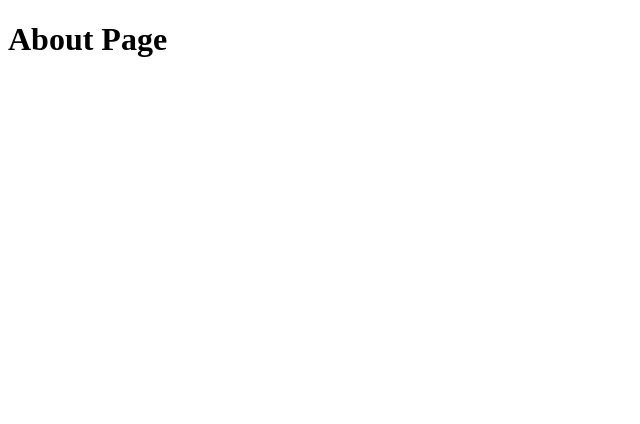
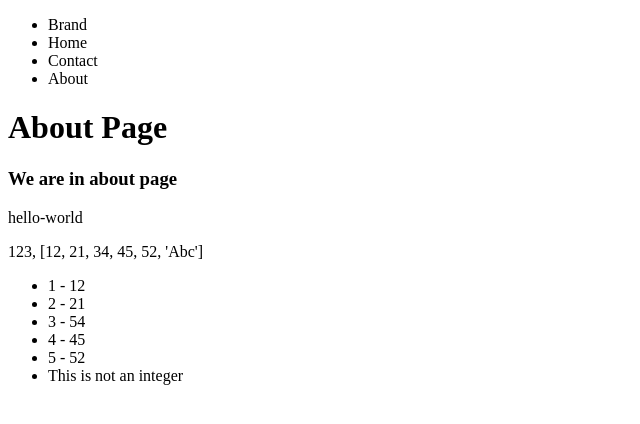
Before and after one commit to souravjangra/Django-Setup, a Django app: page /about in a window 1280 px wide. Shown: the top 424 px of the page, without its empty margins (0-640 px from the left). Run offline with Django 3.2, Linux system fonts and the light colour scheme.

Commit message:
rendering different views and html using django builtin template tags and filters

```diff
--- a/django-setup/Django_Setup/pages/views.py
+++ b/django-setup/Django_Setup/pages/views.py
@@ -12,4 +12,10 @@ def contact_view(request, *args, **kwargs):
     return render(request, "contact.html", {})
 
 def about_view(request, *args, **kwargs):
-    return render(request, "about.html", {})
+    my_context = {
+        "title": "we are in about page",
+        "my_number": 123,
+        "my_list": [12,21,34,45,52, "Abc"],
+        "my_title": '<h1>Hello World</h1>'
+    }
+    return render(request, "about.html", my_context)
--- a/django-setup/Django_Setup/templates/about.html
+++ b/django-setup/Django_Setup/templates/about.html
@@ -2,4 +2,24 @@
 
 {% block content %}
     <h1>About Page</h1>
+
+    <h3>{{title|capfirst}}</h3>
+
+    {{my_title|striptags|slugify}}
+    <p>
+        {{my_number}}, {{my_list}}
+    </p>
+
+    <ul>
+        {% for item in my_list %}
+            {% if item == 34 %}
+                <li>{{forloop.counter}} - {{item|add:20}}</li>
+            {% elif item == "Abc" %}
+                <li>This is not an integer</li>
+            {% else %}
+                <li>{{forloop.counter}} - {{item}}</li>
+            {% endif %}
+        {% endfor %}
+    </ul>
+
 {% endblock %}
--- a/django-setup/Django_Setup/templates/base.html
+++ b/django-setup/Django_Setup/templates/base.html
@@ -4,6 +4,8 @@
         <title>Django Website</title>
     </head>
     <body>
+        {% include 'navbar.html' %}
+
         {% block content %}
             replace me
         {% endblock %}
--- /dev/null
+++ b/django-setup/Django_Setup/templates/navbar.html
@@ -0,0 +1,8 @@
+<nav>
+    <ul>
+        <li>Brand</li>
+        <li>Home</li>
+        <li>Contact</li>
+        <li>About</li>
+    </ul>
+</nav>
```
